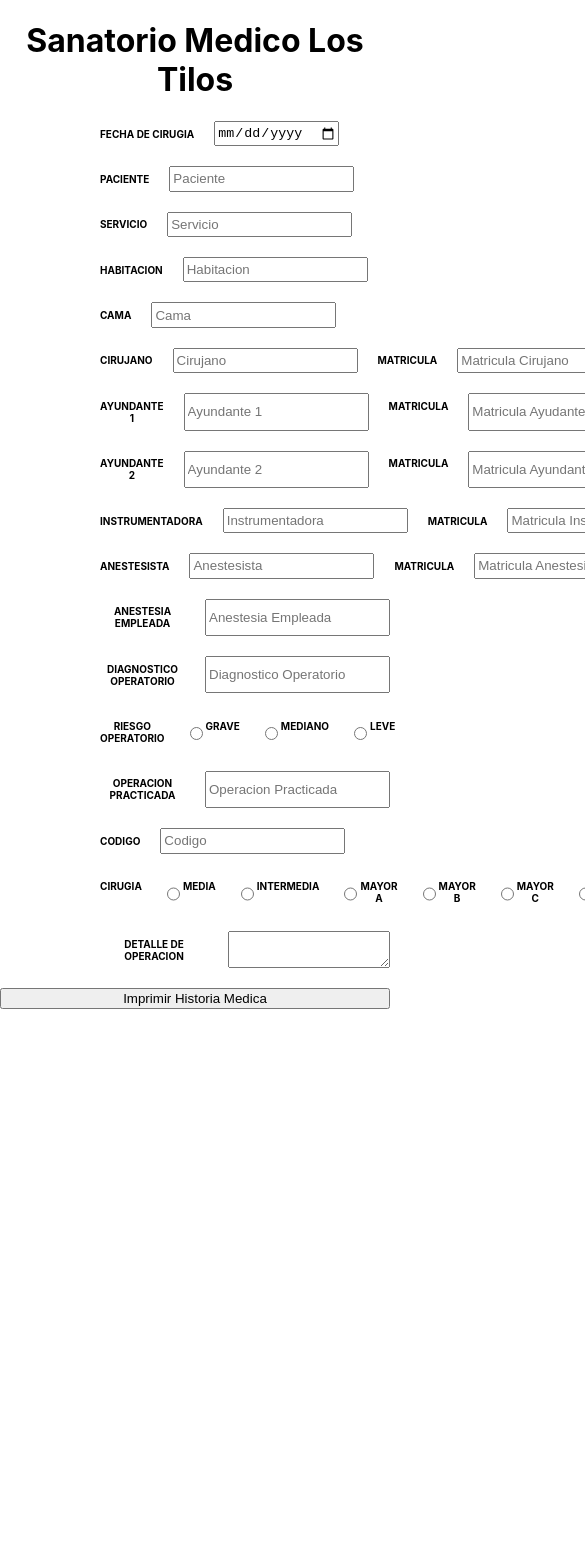
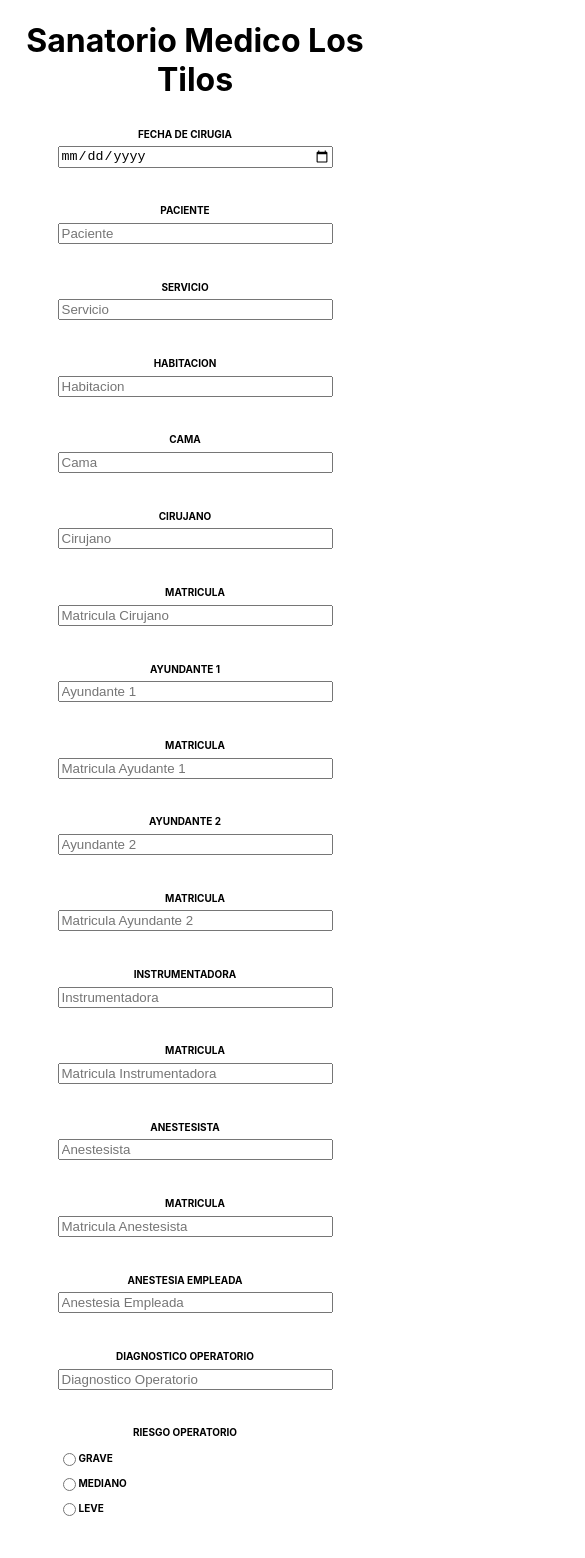
Before and after one commit to deividcingolani/clinica, a React (Create React App) app: page / in a window 390 px wide. Shown: the top 1558 px of the page, 585 px wide, since content can reach past the window. Before the commit the page ends 1009 px from the top, so only its background shows below. Built offline with nearby package versions, Linux system fonts and the light colour scheme; what @react-pdf/renderer would draw is missing.

Commit message:
add styles to clincal form

```diff
--- a/src/components/BasicDocument.js
+++ b/src/components/BasicDocument.js
@@ -120,7 +120,6 @@ function BasicDocument() {
     anestesiaEmpleada,
     diagnosticoOperatorio,
     riesgoOperatorio,
-    operacionPracticada,
     codigo,
     categoriaOperacion,
     detalleOperacion,
--- a/src/components/FormClinica.js
+++ b/src/components/FormClinica.js
@@ -17,7 +17,7 @@ export default function FormClinica() {
     <>
       <h1>Sanatorio Medico Los Tilos </h1>
       <form onSubmit={handleSubmit(onSubmit)}>
-        <div className="row">
+        <div className="inputContainer">
           <h1 className="label">Fecha de Cirugia</h1>
           <input
             type="date"
@@ -26,7 +26,7 @@ export default function FormClinica() {
             {...register("fechaCirugia", { required: true, maxLength: 120 })}
           />
         </div>
-        <div className="row">
+        <div className="inputContainer">
           <h1 className="label">Paciente</h1>
           <input
             type="text"
@@ -34,7 +34,7 @@ export default function FormClinica() {
             {...register("paciente", { required: true, maxLength: 120 })}
           />
         </div>
-        <div className="row">
+        <div className="inputContainer">
           <h1 className="label">Servicio</h1>
 
           <input
@@ -43,7 +43,7 @@ export default function FormClinica() {
             {...register("servicio", { required: true, maxLength: 100 })}
           />
         </div>
-        <div className="row">
+        <div className="inputContainer">
           <h1 className="label">Habitacion</h1>
 
           <input
@@ -52,18 +52,22 @@ export default function FormClinica() {
             {...register("habitacion")}
           />
         </div>
-        <div className="row">
+        <div className="inputContainer">
           <h1 className="label">Cama</h1>
 
           <input type="number" placeholder="Cama" {...register("cama")} />
         </div>
-        <div className="row">
+
+        <div className="personalInputContainer">
+          <div className="inputContainer" >
             <h1 className="label">Cirujano</h1>
             <input
               type="text"
               placeholder="Cirujano"
               {...register("cirujano")}
             />
+          </div>
+          <div className="inputContainer" >
             <h1 className="label second-column">Matricula </h1>
             <input
               type="number"
@@ -71,68 +75,88 @@ export default function FormClinica() {
               {...register("matriculaCirujano")}
             />
           </div>
-        <div className="row">
+        </div>
+
+        <div className="personalInputContainer">
+          <div className="inputContainer">
             <h1 className="label">Ayundante 1</h1>
             <input
               type="text"
               placeholder="Ayundante 1"
               {...register("ayundate1")}
             />
+          </div>
+
+          <div  className="inputContainer">
             <h1 className="label second-column">Matricula </h1>
-
             <input
               type="number"
               placeholder="Matricula Ayudante 1"
               {...register("matriculaAyudante1")}
             />
           </div>
-        <div className="row">
+        </div>
+
+        <div className="personalInputContainer">
+          <div className="inputContainer">
             <h1 className="label">Ayundante 2</h1>
             <input
               type="text"
               placeholder="Ayundante 2"
               {...register("ayudante2")}
             />
+          </div>
+
+          <div className="inputContainer">
             <h1 className="label second-column">Matricula </h1>
-
             <input
               type="number"
               placeholder="Matricula Ayundante 2"
               {...register("matriculaAyudante2")}
             />
           </div>
-        <div className="row">
+        </div>
+
+        <div className="personalInputContainer">
+          <div className="inputContainer">
             <h1 className="label">Instrumentadora</h1>
             <input
               type="text"
               placeholder="Instrumentadora"
               {...register("instrumentadora")}
             />
+          </div>
+
+          <div className="inputContainer">
             <h1 className="label second-column">Matricula</h1>
-
             <input
               type="number"
               placeholder="Matricula Instrumentadora"
               {...register("matriculaInstrumentadora")}
             />
           </div>
-        <div className="row">
+        </div>
+
+        <div className="personalInputContainer">
+          <div className="inputContainer">
             <h1 className="label">Anestesista</h1>
             <input
               type="text"
               placeholder="Anestesista"
               {...register("anestesista")}
             />
+          </div>
+          <div className="inputContainer">
             <h1 className="label second-column">Matricula</h1>
-
             <input
               type="number"
               placeholder="Matricula Anestesista"
               {...register("matriculaAnestesista")}
             />
           </div>
+        </div>
 
-        <div className="row">
+        <div className="inputContainer">
           <h1 className="label">Anestesia Empleada</h1>
 
           <input
@@ -141,7 +165,7 @@ export default function FormClinica() {
             {...register("anestesiaEmpleada", {})}
           />
         </div>
-        <div className="row">
+        <div className="inputContainer">
           <h1 className="label">Diagnostico Operatorio</h1>
 
           <input
@@ -151,24 +175,30 @@ export default function FormClinica() {
           />
         </div>
 
-        <div className="row">
+        <div className="inputContainer">
           <h1 className="label">Riesgo Operatorio</h1>
 
+          <div className="row">
             <input {...register("riesgoOperatorio")} type="radio" value="Grave" />
             <h1 className="label">Grave</h1>
+          </div>
 
+          <div className="row">
             <input
               {...register("riesgoOperatorio")}
               type="radio"
               value="Mediano"
             />
             <h1 className="label">Mediano</h1>
+          </div>
 
+          <div className="row">
             <input {...register("riesgoOperatorio")} type="radio" value="Leve" />
             <h1 className="label">Leve</h1>
+          </div>
 
         </div>
-        <div className="row">
+        <div className="inputContainer">
           <h1 className="label">Operacion Practicada</h1>
 
           <input
@@ -177,7 +207,7 @@ export default function FormClinica() {
             {...register("operacionPracticada", {})}
           />
         </div>
-        <div className="row">
+        <div className="inputContainer">
           <h1 className="label">Codigo</h1>
 
           <input
@@ -186,55 +216,65 @@ export default function FormClinica() {
             {...register("codigo", {})}
           />
         </div>
+        <div className="inputContainer">
+          <h1 className="label">Cirugia</h1>
+
           <div className="row">
-          <h1 className="label">Cirugia</h1>
             <input
               {...register("categoriaOperacion")}
               type="radio"
               value="Media"
             />
             <h1 className="label">Media</h1>
+          </div>
+
+          <div className="row">
             <input
               {...register("categoriaOperacion")}
               type="radio"
               value="Intermedia"
             />
             <h1 className="label">Intermedia</h1>
+          </div>
 
-
+          <div className="row">
             <input
               {...register("categoriaOperacion")}
               type="radio"
               value="Mayor A"
             />
             <h1 className="label">Mayor A</h1>
+          </div>
 
-
+          <div className="row">
             <input
               {...register("categoriaOperacion")}
               type="radio"
               value="Mayor B"
             />
             <h1 className="label">Mayor B</h1>
+          </div>
 
-
+          <div className="row">
             <input
               {...register("categoriaOperacion")}
               type="radio"
               value="Mayor C"
             />
             <h1 className="label">Mayor C</h1>
+          </div>
 
-
+          <div className="row">
             <input
               {...register("categoriaOperacion")}
               type="radio"
               value="Gran Cirujía"
             />
             <h1 className="label">Gran Cirujia</h1>
+          </div>
 
         </div>
-        <div className="row">
+        <div className="inputContainer">
           <h1 className="label">Detalle de operacion</h1>
 
           <textarea {...register("detalleOperacion", {})} />
--- a/src/components/formClinica.css
+++ b/src/components/formClinica.css
@@ -1,13 +1,27 @@
-.row {
+.inputContainer {
   display: flex;
   flex-direction: row;
   margin-bottom: 20px;
-  margin-left: 100px;
+}
+
+.personalInputContainer {
+  display: flex;
+  flex-direction: row;
+  justify-content: space-between;
+}
+
+.row{
+  display: flex;
+  flex-direction: row;
+  align-items: center;
 }
 
 form {
   display: flex;
   flex-direction: column;
+  width: 650px;
+  margin-left: 100px;
+  margin: auto;
 }
 .label {
   font-size: 10px;
@@ -18,3 +32,39 @@ form {
 .second-column{
     margin-left: 20px;
 }
+
+@media (max-width: 753px) {
+  .inputContainer {
+    display: flex;
+    flex-direction: column;
+    margin-bottom: 20px;
+    margin-left: 50px;
+    margin-right: 50px;
+  }
+  form {
+    display: flex;
+    flex-direction: column;
+    width: 80%;
+    margin: auto;
+  }
+  .personalInputContainer {
+  display: flex;
+  flex-direction: column;
+}
+}
+
+@media (max-width: 425px) {
+  .inputContainer {
+    display: flex;
+    flex-direction: column;
+    margin-bottom: 30px;
+    margin-left: 0px;
+    margin-right: 0px;
+  }
+  form {
+    display: flex;
+    flex-direction: column;
+    width: 275px;
+    margin: auto;
+  }
+}
```
Lines whose indentation alone changed are shown as unchanged.
